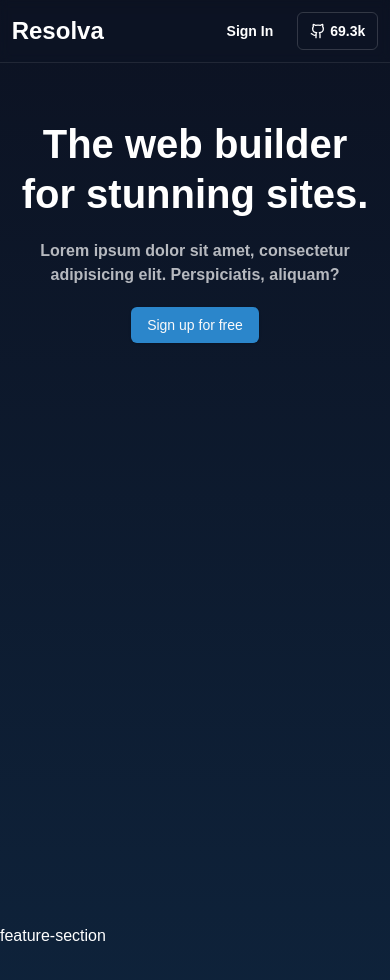
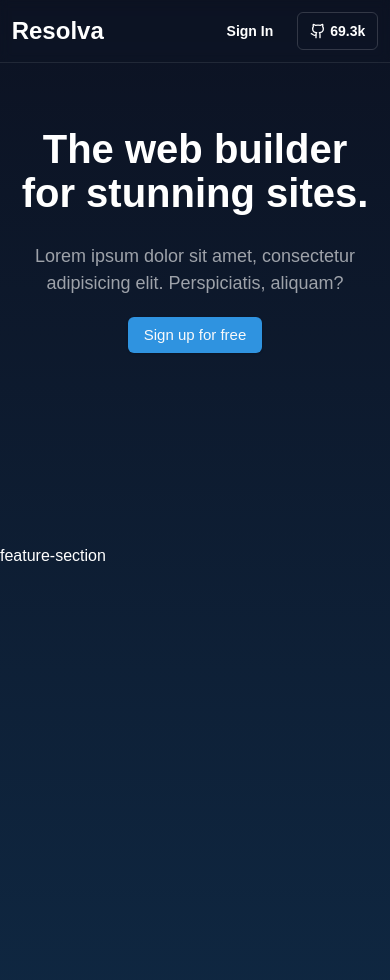
Before and after one commit to DevHrithik/Resolva, a Next.js app: page / in a window 390 px wide. Shown: the top 980 px of the page. Built offline with nearby package versions, Linux system fonts and the light colour scheme.

Commit message:
working on Herosection

```diff
--- a/components/landing-page/hero-section.tsx
+++ b/components/landing-page/hero-section.tsx
@@ -2,25 +2,26 @@ import React from "react";
 import { Button } from "../ui/button";
 const Herosection = () => {
   return (
-    <div className="h-screen flex flex-col md:flex-row py-[10%] justify-between px-5 md:px-[5%]">
+    <div className="h-[55vh] md:h-screen flex flex-col md:flex-row py-[10%] justify-between px-5 md:px-[5%]">
       <div className="flex flex-col gap-5 text-center md:text-left">
-        <div className="text-[40px] md:text-[75px] font-bold leading-tight md:leading-tight">
+        <div className="text-[40px] md:text-[75px] font-bold  md:leading-tight">
           <h1>The web builder</h1>
-          <h1>for stunning sites.</h1>
+          <h1 className="-mt-4">for stunning sites.</h1>
         </div>
 
-        <div className="w-full md:w-[400px] mx-auto md:mx-0">
-          <span className="font-semibold text-[16px] md:text-[20px] opacity-70">
+        <div className="w-full md:w-[400px]">
+          <span className="font-medium text-[18px] md:text-[20px] opacity-60">
             Lorem ipsum dolor sit amet, consectetur adipisicing elit.
             Perspiciatis, aliquam?
           </span>
         </div>
 
         <div className="">
-          <Button className="bg-[#2b86cb] hover:bg-[#006AB9]">Sign up for free</Button>
+          <Button className="bg-[#2f93e0] hover:bg-[#006AB9] text-[15px] font-medium">
+            Sign up for free
+          </Button>
         </div>
       </div>
-
       <div className="hidden md:block w-[400px] h-[400px] bg-gray-200 rounded-lg"></div>
     </div>
   );
--- a/package.json
+++ b/package.json
@@ -14,6 +14,7 @@
     "@radix-ui/react-slot": "^1.1.0",
     "class-variance-authority": "^0.7.0",
     "clsx": "^2.1.1",
+    "gsap": "^3.12.5",
     "lucide-react": "^0.454.0",
     "next": "15.0.2",
     "react": "19.0.0-rc-02c0e824-20241028",
```
Also changed, not shown: 1 other file (tests, documents, lock files or other folders).
